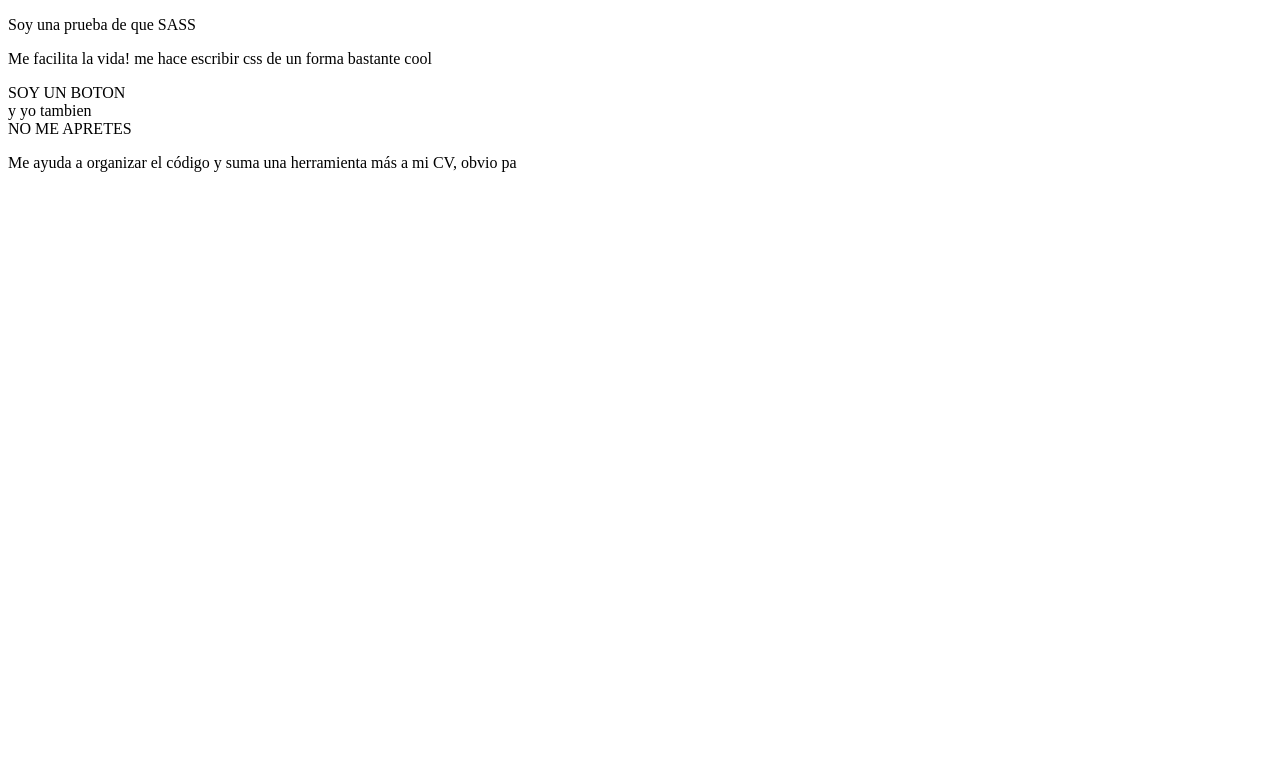
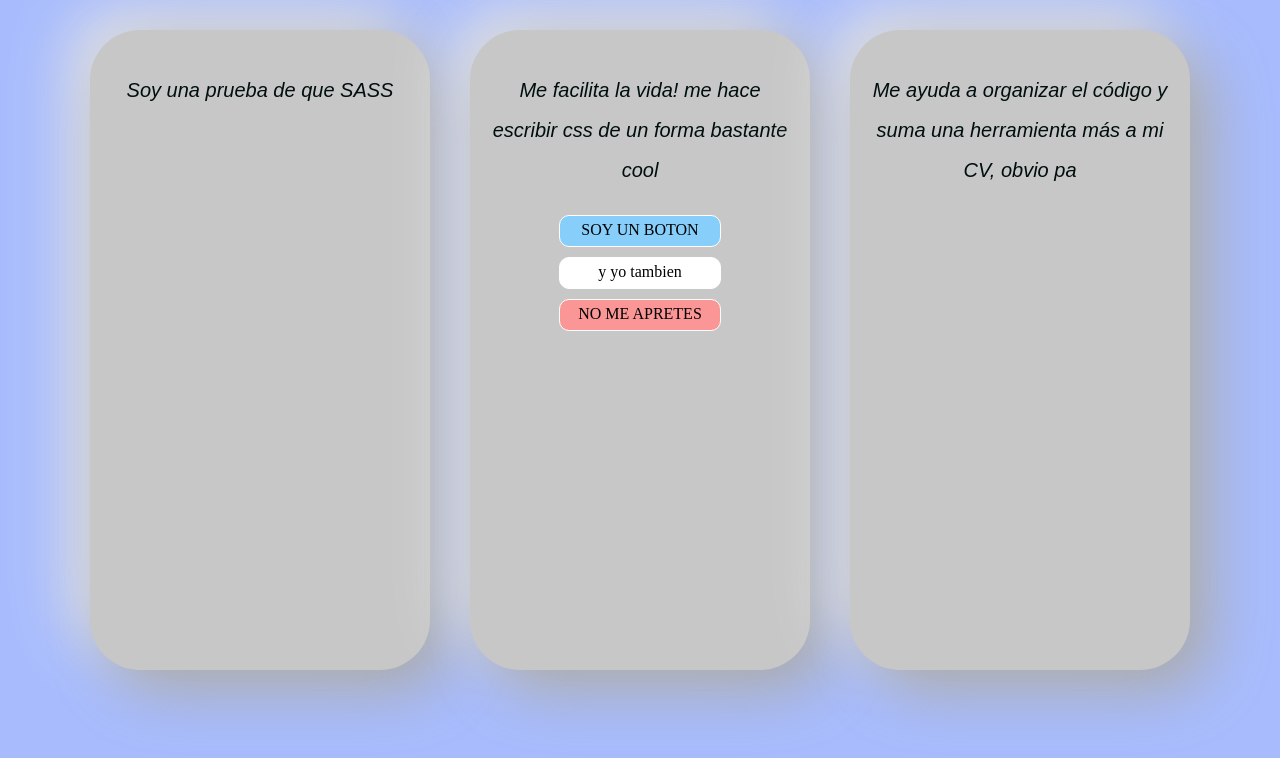
Before and after one commit to melibaredes/publicscss, a plain HTML site: page index.html in a window 1280 px wide. Drawn offline with Linux system fonts and the light colour scheme; the site is published under a folder, as on GitHub Pages, so addresses that start at the root find nothing.

Commit message:
Solucionando error

```diff
--- a/index.html
+++ b/index.html
@@ -5,7 +5,7 @@
     <meta charset="UTF-8">
     <meta http-equiv="X-UA-Compatible" content="IE=edge">
     <meta name="viewport" content="width=device-width, initial-scale=1.0">
-    <link rel="stylesheet" href="/css/mainsass.css">
+    <link rel="stylesheet" href="./css/mainsass.css">
 
     <title>Document</title>
 </head>
```
